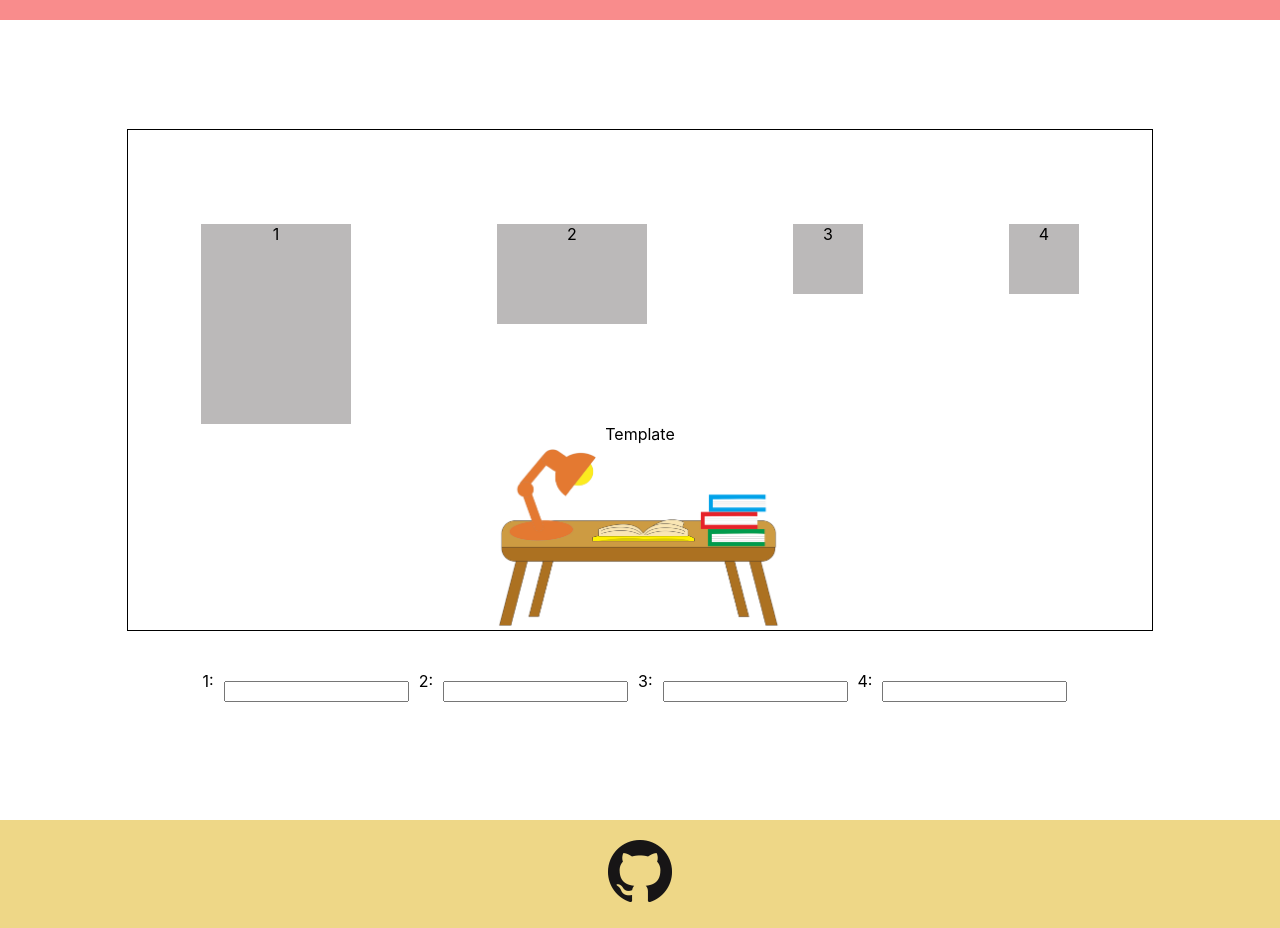
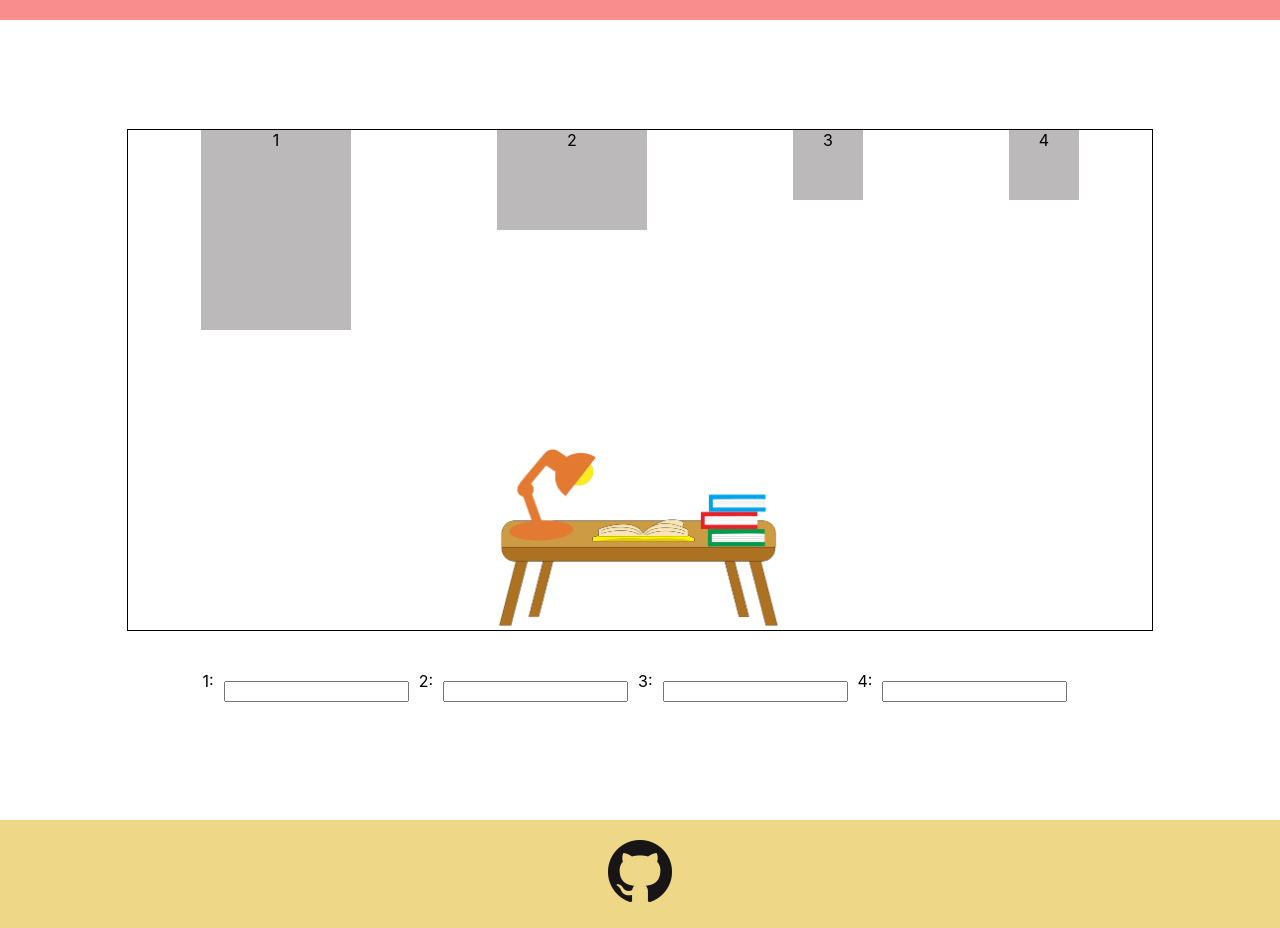
Before and after one commit to amandaphail/TheGallery, a React (Create React App) app in the folder client/: page / in a window 1280 px wide. Shown: the part 1480-2408 px from the top of the page. Built offline with nearby package versions, Linux system fonts and the light colour scheme.

Commit message:
gallery content update

```diff
--- a/client/src/components/CSS/gallerycontent.css
+++ b/client/src/components/CSS/gallerycontent.css
@@ -4,7 +4,8 @@
   /* border: 1px solid red; */
   display: flex;
   flex-direction: column;
-  justify-content: flex-end;
+  justify-content: space-between;
+  /* padding-top: 50px; */
 }
 
 #desk {
--- a/client/src/components/GalleryContent.jsx
+++ b/client/src/components/GalleryContent.jsx
@@ -7,7 +7,6 @@ export default function GalleryContent() {
     <div id = "content">
       <div>
         <FourFrames />
-        Template
         </div>
         <div>
         {/* desk image */}
```
